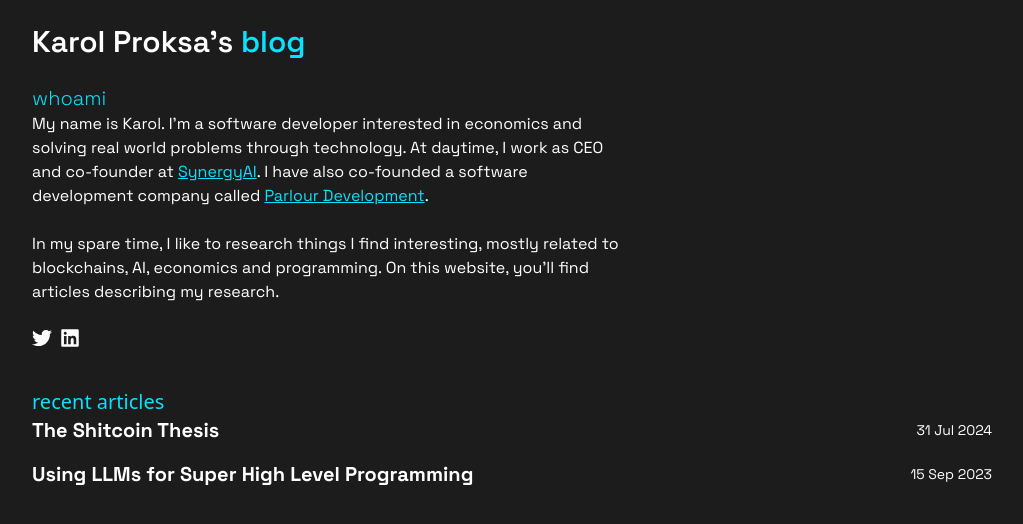
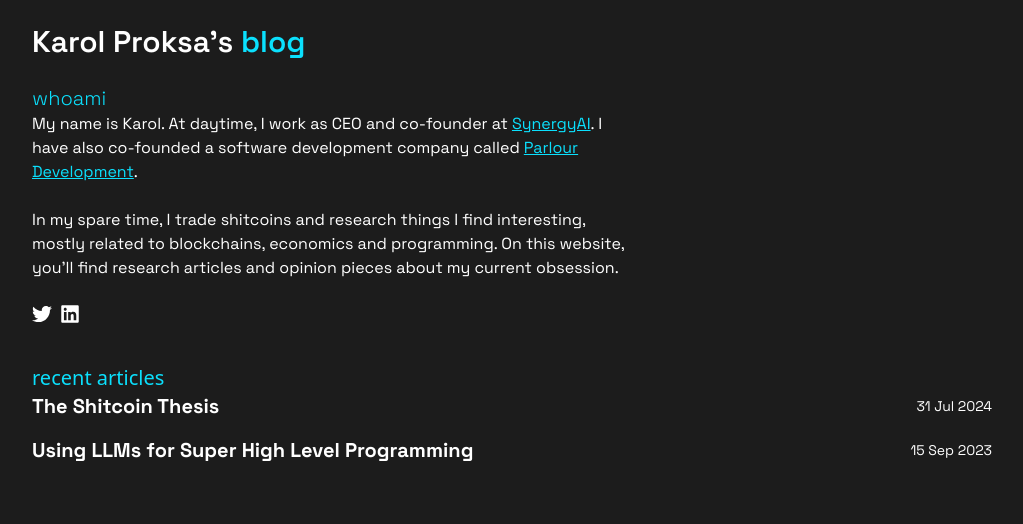
Before and after one commit to karolproksa/personal-website, a Next.js app: page / in a window 1280 px wide. Shown: the top 524 px of the page, without its empty margins (128-1151 px from the left). Built offline with nearby package versions, Linux system fonts and the light colour scheme.

Commit message:
Update index

```diff
--- a/pages/index.tsx
+++ b/pages/index.tsx
@@ -23,9 +23,7 @@ const Home: NextPage = () => {
 			<Container className='font-main'>
 				<h2 className='text-blue font-light text-xl'>whoami</h2>
 				<p className='max-w-[600px]'>
-					My name is Karol. I'm a software developer interested in
-					economics and solving real world problems through
-					technology. At daytime, I work as CEO and co-founder at{' '}
+					My name is Karol. At daytime, I work as CEO and co-founder at{' '}
 					<a
 						href='https://synergyai.io'
 						target='_blank'
@@ -47,10 +45,9 @@ const Home: NextPage = () => {
 					.
 					<br />
 					<br />
-					In my spare time, I like to research things I find
-					interesting, mostly related to blockchains, AI, economics
-					and programming. On this website, you'll find articles
-					describing my research.
+					In my spare time, I trade shitcoins and research things I find
+					interesting, mostly related to blockchains, economics
+					and programming. On this website, you'll find research articles and opinion pieces about my current obsession.
 				</p>
 				<br />
 				<div className='flex gap-2'>
```
